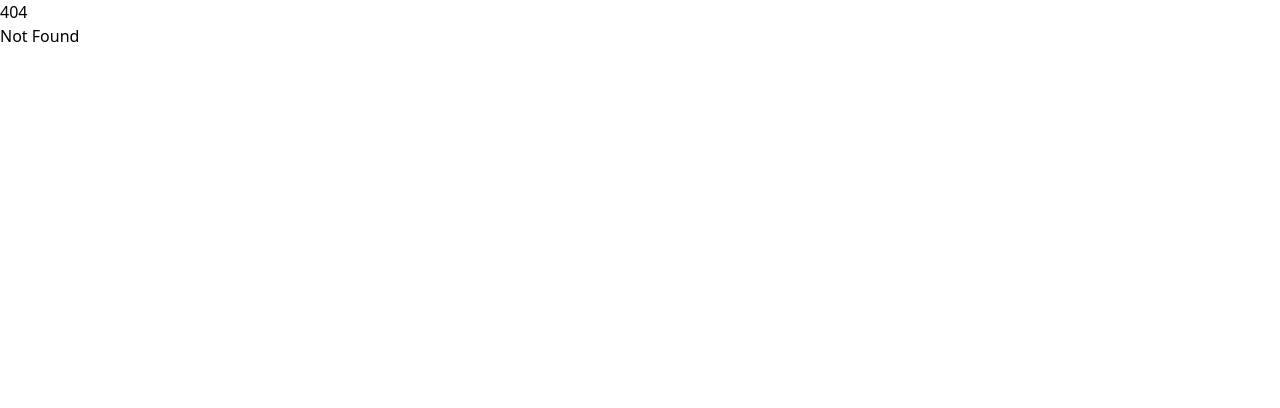
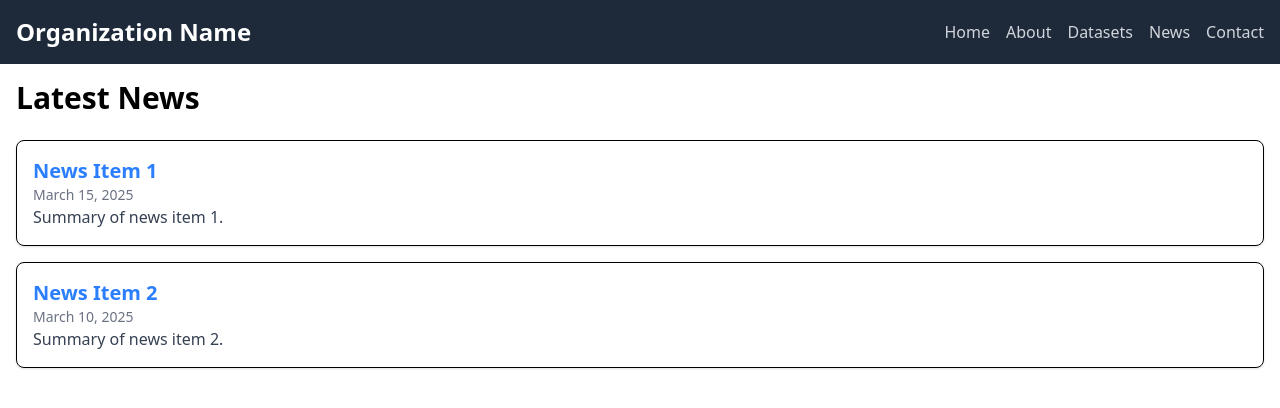
Before and after one commit to ResponsibleGenAI/CodecFake-Plus, a SvelteKit app: page /news in a window 1280 px wide. Before the commit this address had no page. Shown: the top 408 px of the page. Built offline with nearby package versions, Linux system fonts and the light colour scheme.

Commit message:
Add news

```diff
--- /dev/null
+++ b/src/routes/news/+page.svelte
@@ -0,0 +1,38 @@
+<script lang="ts">
+  import { onMount } from 'svelte';
+  import { gsap } from 'gsap';
+  import Navbar from '../../components/Navbar.svelte';
+
+  interface NewsItem {
+    title: string;
+    date: string;
+    summary: string;
+    link: string;
+  }
+
+  const news: NewsItem[] = [
+    { title: 'News Item 1', date: 'March 15, 2025', summary: 'Summary of news item 1.', link: '/news/news-item-1' },
+    { title: 'News Item 2', date: 'March 10, 2025', summary: 'Summary of news item 2.', link: '/news/news-item-2' },
+  ];
+
+  onMount(() => {
+    gsap.from('.news-item', { opacity: 0, x: -50, duration: 1, stagger: 0.3 });
+  });
+</script>
+
+<Navbar />
+
+<main class="container mx-auto p-4">
+  <h1 class="text-3xl font-bold mb-6">Latest News</h1>
+  <div class="space-y-4">
+    {#each news as item}
+      <div class="news-item p-4 border rounded-lg shadow-sm hover:shadow-md transition-shadow">
+        <h3 class="text-xl font-bold">
+          <a href={item.link} class="text-blue-500 hover:underline">{item.title}</a>
+        </h3>
+        <p class="text-sm text-gray-500">{item.date}</p>
+        <p class="text-gray-700">{item.summary}</p>
+      </div>
+    {/each}
+  </div>
+</main>
```
